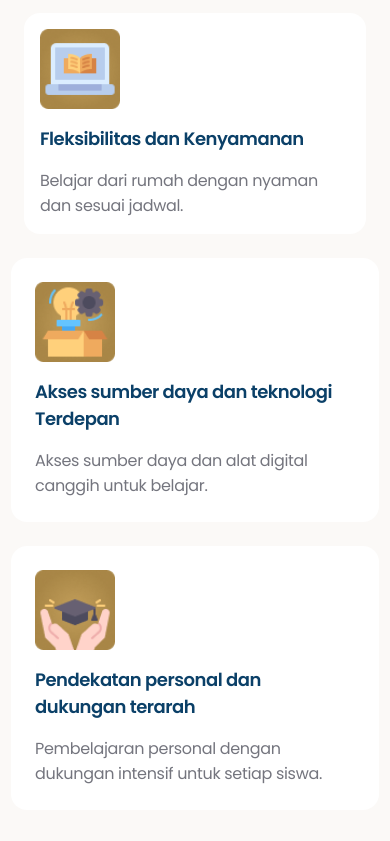
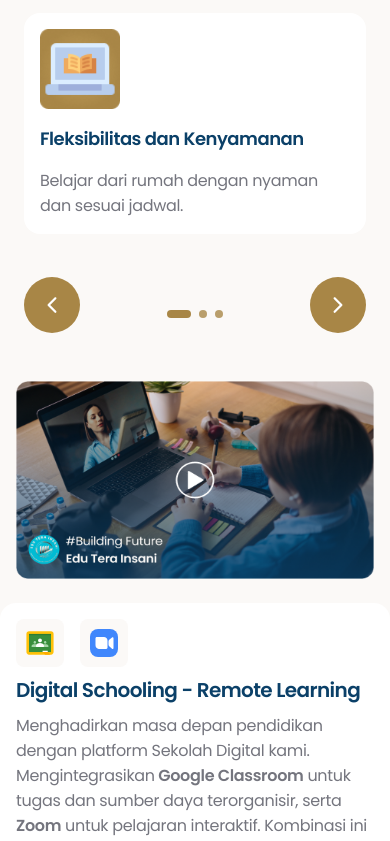
Before and after one commit to Ideatecore-dev-team/EduteraInsani-client, a React (Vite) app: page / in a window 390 px wide. Shown: the part 1000-1841 px from the top of the page. Built offline with nearby package versions, Linux system fonts and the light colour scheme.

Commit message:
STYLE : Update Responsive Carousel in WhyEdutera Section on Mobile Homepage

```diff
--- a/src/components/Carousel/CarouselButton.css
+++ b/src/components/Carousel/CarouselButton.css
@@ -14,6 +14,17 @@
   background: #a88646;
 }
 
+.swiper-pagination-bullet {
+  background: #b99e6b;
+  opacity: 1;
+}
+
+.swiper-pagination-bullet-active {
+  width: 24px;
+  background: #a88646;
+  border-radius: 32px;
+}
+
 @media (max-width: 639px) {
   .btn-prev {
     top: -137px;
@@ -24,4 +35,18 @@
     left: 274px;
     top: -137px;
   }
+
+  .navigation-why .btn-next {
+    position: static;
+    right: 0;
+  }
+
+  .navigation-why .btn-prev {
+    position: static;
+    left: 0;
+  }
+
+  .cards-why .swiper-pagination {
+    width: 342px !important;
+  }
 }
--- a/src/components/Carousel/TeacherCarousel.jsx
+++ b/src/components/Carousel/TeacherCarousel.jsx
@@ -20,7 +20,7 @@ function TeacherCarousel() {
         pagination={{
           clickable: true,
         }}
-        loop={true}
+        loop={false}
         modules={[Pagination, FreeMode, Navigation]}
         breakpoints={{
           1024: {
--- a/src/components/WhyEdutera.jsx
+++ b/src/components/WhyEdutera.jsx
@@ -1,45 +1,93 @@
-import React from "react";
+import React, { useState, useEffect } from "react";
 import ReasonIco1 from "/images/reason-ico-1.png";
 import ReasonIco2 from "/images/reason-ico-2.png";
 import ReasonIco3 from "/images/reason-ico-3.png";
+import { Swiper, SwiperSlide } from "swiper/react";
+import "swiper/css";
+import "swiper/css/navigation";
+import "swiper/css/pagination";
+import "swiper/css/free-mode";
+import { FreeMode, Pagination, Navigation } from "swiper/modules";
+import CarouselButton from "./Carousel/CarouselButton";
 
 function WhyEdutera() {
+  const [isMobile, setIsMobile] = useState(false);
+
+  useEffect(() => {
+    const handleResize = () => {
+      setIsMobile(window.innerWidth < 1024);
+    };
+
+    handleResize(); // Check on initial render
+    window.addEventListener("resize", handleResize);
+
+    return () => {
+      window.removeEventListener("resize", handleResize);
+    };
+  }, []);
+
+  const cardContent = [
+    {
+      img: ReasonIco1,
+      title: "Fleksibilitas dan Kenyamanan",
+      desc: "Belajar dari rumah dengan nyaman dan sesuai jadwal.",
+    },
+    {
+      img: ReasonIco2,
+      title: "Akses sumber daya dan teknologi Terdepan",
+      desc: "Akses sumber daya dan alat digital canggih untuk belajar.",
+    },
+    {
+      img: ReasonIco3,
+      title: "Pendekatan personal dan dukungan terarah",
+      desc: "Pembelajaran personal dengan dukungan intensif untuk setiap siswa.",
+    },
+  ];
+
+  const renderCards = () =>
+    cardContent.map((card, index) => (
+      <div
+        key={index}
+        className="card-why flex bg-white rounded-2xl w-mobile-6 lg:w-width-4 lg:p-6 p-4 flex-col items-start gap-4"
+      >
+        <img src={card.img} className="size-20" alt="icon" />
+        <h4 className="text-primary lg:text-2xl text-lg font-semibold">
+          {card.title}
+        </h4>
+        <p className="text-neutral-2 text-base font-normal">{card.desc}</p>
+      </div>
+    ));
+
   return (
     <div className="why flex items-center lg:py-24 py-12 bg-background">
-      <div className="why-container w-base-content flex flex-col gap-6 lg:gap-7 mx-auto">
+      <div className="why-container w-base-content flex flex-col gap-6 lg:gap-7 items-center justify-center mx-auto">
         <h2 className=" text-primary text-2xl lg:text-4xl font-semibold text-center">
           Kenapa
           <br />
           Edu Tera Insani?
         </h2>
-        <div className="cards-why flex lg:flex-row flex-col items-center lg:items-start gap-6">
-          <div className="card-why flex bg-white rounded-2xl w-mobile-6 lg:w-width-4 lg:p-6 p-4 flex-col items-start gap-4">
-            <img src={ReasonIco1} className=" size-20" alt="icon" />
-            <h4 className=" text-primary lg:text-2xl text-lg font-semibold">
-              Fleksibilitas dan Kenyamanan
-            </h4>
-            <p className=" text-neutral-2 text-base font-normal">
-              Belajar dari rumah dengan nyaman dan sesuai jadwal.
-            </p>
-          </div>
-          <div className="card-why flex bg-white rounded-2xl w-width-4 p-6 flex-col items-start gap-4">
-            <img src={ReasonIco2} className=" size-20" alt="icon" />
-            <h4 className=" text-primary lg:text-2xl text-lg font-semibold">
-              Akses sumber daya dan teknologi Terdepan
-            </h4>
-            <p className=" text-neutral-2 text-base font-normal">
-              Akses sumber daya dan alat digital canggih untuk belajar.
-            </p>
-          </div>
-          <div className="card-why flex bg-white rounded-2xl w-width-4 p-6 flex-col items-start gap-4">
-            <img src={ReasonIco3} className=" size-20" alt="icon" />
-            <h4 className=" text-primary lg:text-2xl text-lg font-semibold">
-              Pendekatan personal dan dukungan terarah
-            </h4>
-            <p className=" text-neutral-2 text-base font-normal">
-              Pembelajaran personal dengan dukungan intensif untuk setiap siswa.
-            </p>
-          </div>
+        <div className="cards-why flex lg:flex-row xs:w-mobile-6 items-center lg:items-start gap-6 overflow-hidden">
+          {isMobile ? (
+            <Swiper
+              freeMode={true}
+              pagination={{
+                clickable: true,
+              }}
+              loop={false}
+              modules={[Pagination, FreeMode, Navigation]}
+              slidesPerView={1}
+              className="w-width-sm relative"
+            >
+              {cardContent.map((card, index) => (
+                <SwiperSlide key={index}>{renderCards()[index]}</SwiperSlide>
+              ))}
+              <div className="navigation-why flex justify-between w-width-3.2 mt-4 relative">
+                <CarouselButton />
+              </div>
+            </Swiper>
+          ) : (
+            renderCards()
+          )}
         </div>
       </div>
     </div>
```
